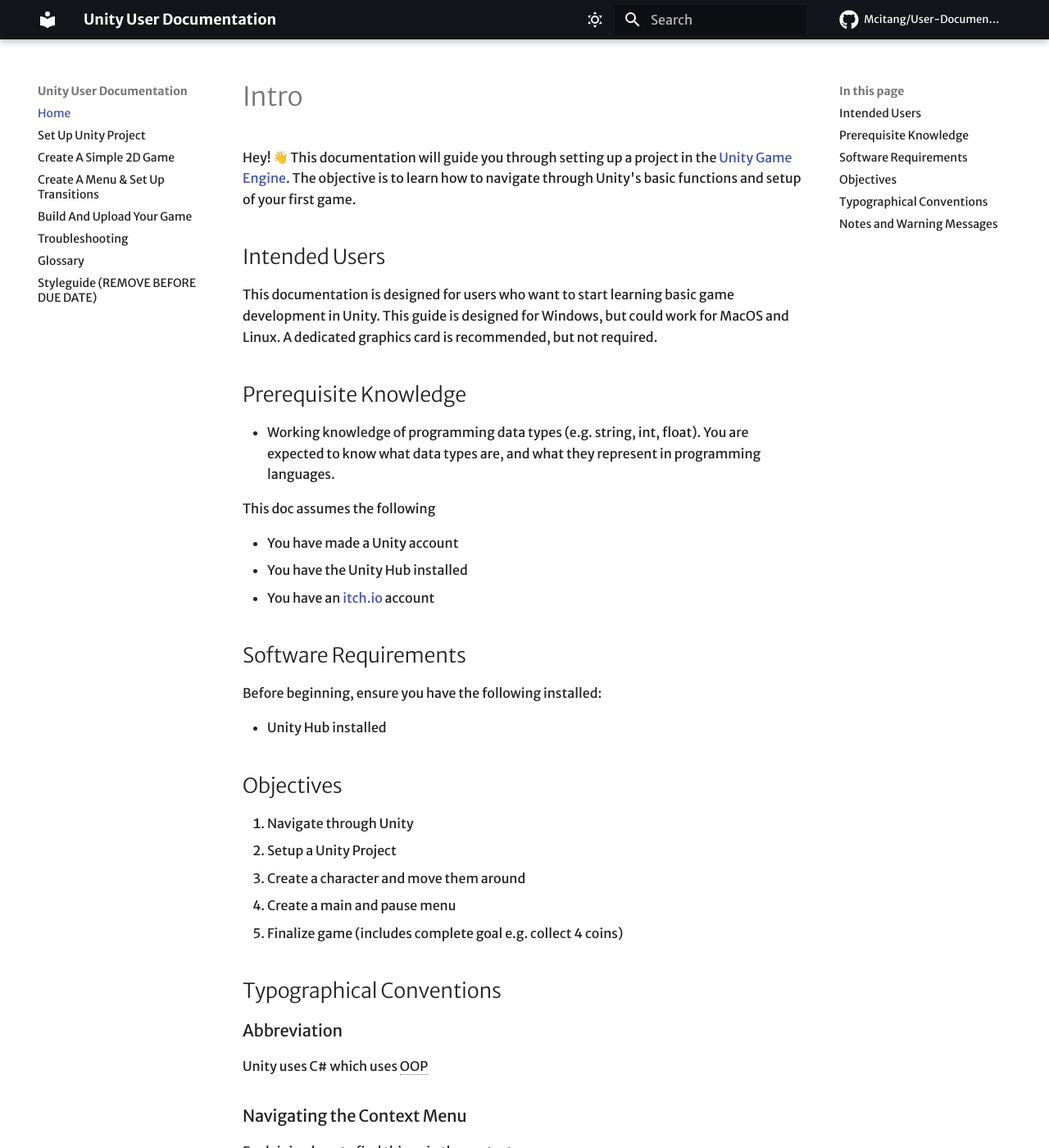
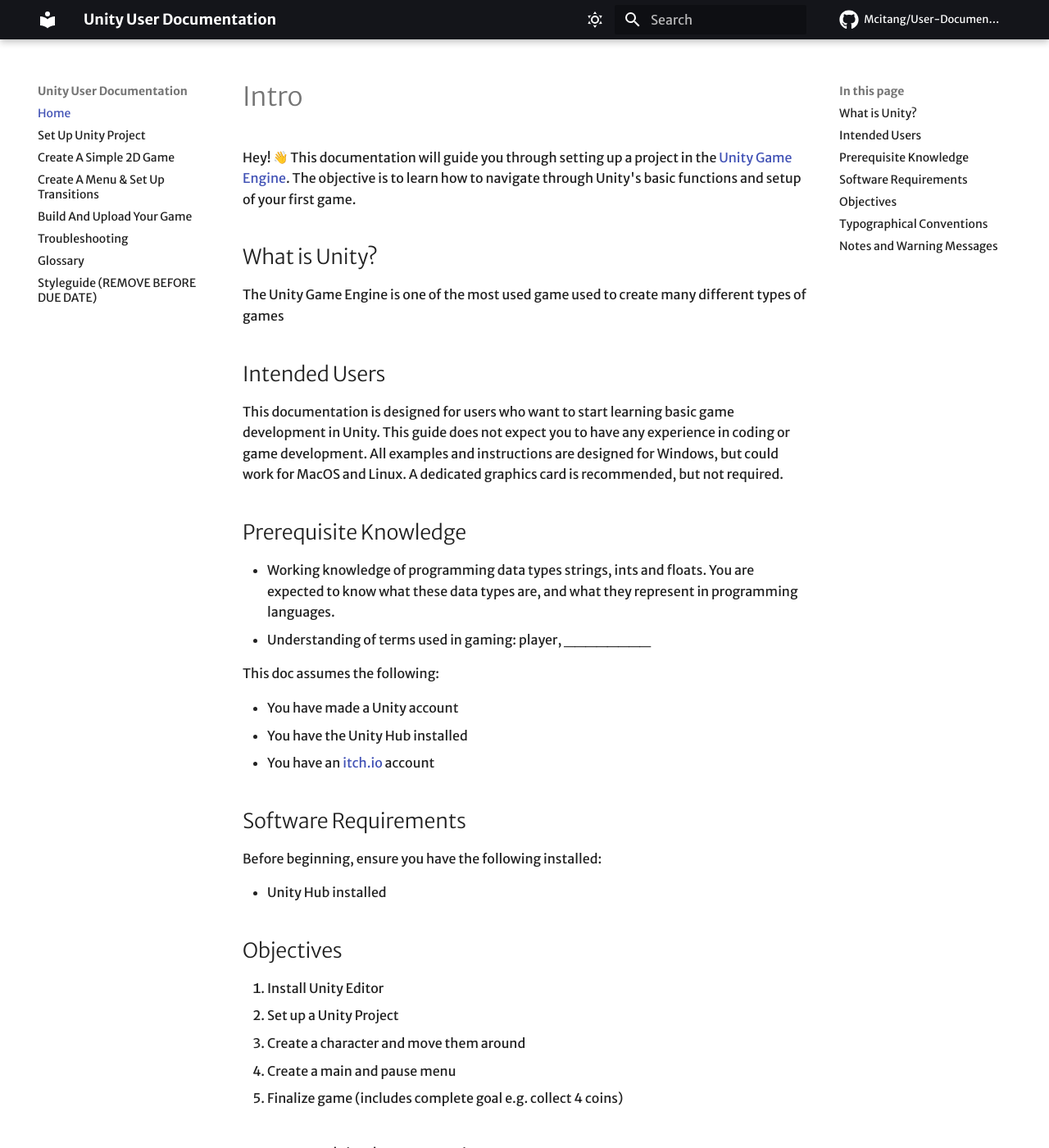
Before and after one commit to Mcitang/User-Documentation, an MkDocs documentation site: the page built from docs/index.md, in a window 1280 px wide and 1400 px high. Shown: the whole window at 82% size. Built offline with MkDocs 1.6.1 and Material for MkDocs 9.7.7, drawn with Linux system fonts in a browser that asks for light colours; emoji names are drawn with the system emoji font; some web fonts are replaced; comment, search, counter and statistics services are not loaded.

Commit message:
Add minor grammar and wording changes

```diff
--- a/docs/index.md
+++ b/docs/index.md
@@ -1,13 +1,19 @@
 # Intro
 Hey! :wave: This documentation will guide you through setting up a project in the [Unity Game Engine][unity-url]. The objective is to learn how to navigate through Unity's basic functions and setup of your first game.
 
+## What is Unity?
+The Unity Game Engine is one of the most used game used to create many different types of games
+
+
 ## Intended Users
-This documentation is designed for users who want to start learning basic game development in Unity. This guide is designed for Windows, but could work for MacOS and Linux. A dedicated graphics card is recommended, but not required.
+This documentation is designed for users who want to start learning basic game development in Unity. This guide does not expect you to have any experience in coding or game development.
+All examples and instructions are designed for Windows, but could work for MacOS and Linux. A dedicated graphics card is recommended, but not required.
 
 ## Prerequisite Knowledge
-- Working knowledge of programming data types (e.g. string, int, float). You are expected to know what data types are, and what they represent in programming languages.
+- Working knowledge of programming data types strings, ints and floats. You are expected to know what these data types are, and what they represent in programming languages.
+- Understanding of terms used in gaming: player, ________
 
-This doc assumes the following
+This doc assumes the following:
 
 - You have made a Unity account
 - You have the Unity Hub installed
@@ -19,11 +25,11 @@
 - Unity Hub installed
 
 ## Objectives
-1. Navigate through Unity
-2. Setup a Unity Project
-4. Create a character and move them around
-5. Create a main and pause menu
-6. Finalize game (includes complete goal e.g. collect 4 coins)
+1. Install Unity Editor
+2. Set up a Unity Project
+3. Create a character and move them around
+4. Create a main and pause menu
+5. Finalize game (includes complete goal e.g. collect 4 coins)
 
 ## Typographical Conventions
 
```
Also changed, not shown: docs/glossary.md (+1 -0 lines), docs/setup-project.md (+4 -1 lines).
